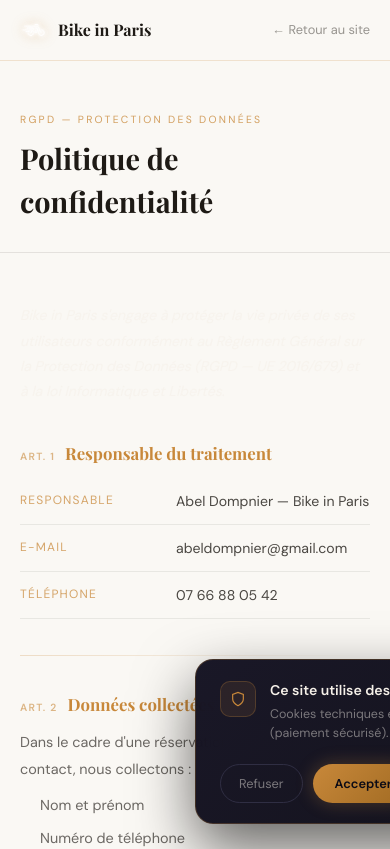
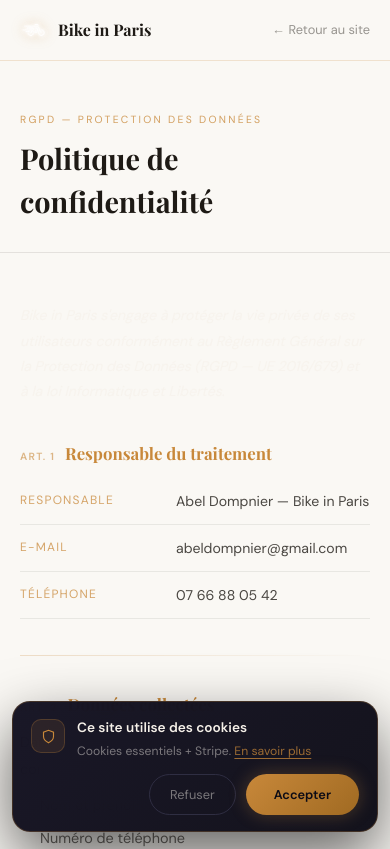
Before and after one commit to bikeinparisteam-source/Bike-in-paris-, a React (Vite) app: page /confidentialite in a window 390 px wide. Shown: the top 849 px of the page. Built offline with nearby package versions, Linux system fonts and the light colour scheme; a web font is replaced by a local one.

Commit message:
Fix bannière cookies mobile : centrage + layout vertical

```diff
--- a/src/components/CookieBanner.jsx
+++ b/src/components/CookieBanner.jsx
@@ -2,9 +2,20 @@ import { useState, useEffect } from 'react'
 import { motion, AnimatePresence } from 'framer-motion'
 import { useNavigate } from 'react-router-dom'
 
+function useIsMobile(bp = 768) {
+  const [m, setM] = useState(() => typeof window !== 'undefined' && window.innerWidth < bp)
+  useEffect(() => {
+    const h = () => setM(window.innerWidth < bp)
+    window.addEventListener('resize', h, { passive: true })
+    return () => window.removeEventListener('resize', h)
+  }, [bp])
+  return m
+}
+
 export default function CookieBanner() {
   const [visible, setVisible] = useState(false)
   const navigate = useNavigate()
+  const isMobile = useIsMobile()
 
   useEffect(() => {
     const consent = localStorage.getItem('bip_cookie_consent')
@@ -25,39 +36,40 @@ export default function CookieBanner() {
     <AnimatePresence>
       {visible && (
         <motion.div
-          initial={{ y: 100, opacity: 0 }}
-          animate={{ y: 0, opacity: 1 }}
-          exit={{ y: 100, opacity: 0 }}
+          initial={{ y: 100, opacity: 0, x: '-50%' }}
+          animate={{ y: 0, opacity: 1, x: '-50%' }}
+          exit={{ y: 100, opacity: 0, x: '-50%' }}
           transition={{ duration: 0.45, ease: [0.16,1,0.3,1] }}
           style={{
             position: 'fixed',
-            bottom: '20px', left: '50%', transform: 'translateX(-50%)',
-            width: 'min(720px, calc(100vw - 32px))',
+            bottom: isMobile ? '12px' : '20px',
+            left: '50%',
+            width: 'min(720px, calc(100vw - 24px))',
             zIndex: 9999,
             borderRadius: '18px',
             background: 'linear-gradient(135deg, rgba(18,16,32,0.97) 0%, rgba(12,11,21,0.97) 100%)',
             border: '1px solid rgba(200,136,58,0.25)',
             boxShadow: '0 24px 60px rgba(0,0,0,0.6), 0 0 0 1px rgba(255,255,255,0.04)',
-            padding: '20px 24px',
+            padding: isMobile ? '16px 18px' : '20px 24px',
             backdropFilter: 'blur(20px)',
             WebkitBackdropFilter: 'blur(20px)',
           }}
         >
-          <div style={{ display: 'flex', alignItems: 'center', gap: '20px', flexWrap: 'wrap' }}>
+          <div style={{ display: 'flex', flexDirection: isMobile ? 'column' : 'row', alignItems: isMobile ? 'stretch' : 'center', gap: isMobile ? '14px' : '20px' }}>
 
             {/* Icône + texte */}
-            <div style={{ display: 'flex', alignItems: 'flex-start', gap: '14px', flex: 1, minWidth: '240px' }}>
-              <div style={{ width: '36px', height: '36px', borderRadius: '10px', background: 'rgba(200,136,58,0.1)', border: '1px solid rgba(200,136,58,0.25)', display: 'flex', alignItems: 'center', justifyContent: 'center', flexShrink: 0, marginTop: '1px' }}>
-                <svg width="16" height="16" viewBox="0 0 24 24" fill="none" stroke="#C8883A" strokeWidth="1.8" strokeLinecap="round">
+            <div style={{ display: 'flex', alignItems: 'flex-start', gap: '12px', flex: 1 }}>
+              <div style={{ width: '34px', height: '34px', borderRadius: '10px', background: 'rgba(200,136,58,0.1)', border: '1px solid rgba(200,136,58,0.25)', display: 'flex', alignItems: 'center', justifyContent: 'center', flexShrink: 0, marginTop: '1px' }}>
+                <svg width="15" height="15" viewBox="0 0 24 24" fill="none" stroke="#C8883A" strokeWidth="1.8" strokeLinecap="round">
                   <path d="M12 22s8-4 8-10V5l-8-3-8 3v7c0 6 8 10 8 10z"/>
                 </svg>
               </div>
               <div>
-                <p style={{ fontFamily: "'DM Sans', sans-serif", fontWeight: 600, fontSize: '0.88rem', color: '#F5F0E8', margin: '0 0 4px' }}>
+                <p style={{ fontFamily: "'DM Sans', sans-serif", fontWeight: 600, fontSize: '0.85rem', color: '#F5F0E8', margin: '0 0 3px' }}>
                   Ce site utilise des cookies
                 </p>
-                <p style={{ fontFamily: "'DM Sans', sans-serif", fontSize: '0.78rem', color: 'rgba(245,240,232,0.45)', margin: 0, lineHeight: 1.55 }}>
-                  Cookies techniques essentiels + Stripe (paiement sécurisé).{' '}
+                <p style={{ fontFamily: "'DM Sans', sans-serif", fontSize: '0.76rem', color: 'rgba(245,240,232,0.45)', margin: 0, lineHeight: 1.5 }}>
+                  Cookies essentiels + Stripe.{' '}
                   <span
                     onClick={() => navigate('/confidentialite')}
                     style={{ color: 'rgba(200,136,58,0.75)', cursor: 'pointer', textDecoration: 'underline', textUnderlineOffset: '3px' }}
@@ -69,11 +81,12 @@ export default function CookieBanner() {
             </div>
 
             {/* Boutons */}
-            <div style={{ display: 'flex', gap: '10px', flexShrink: 0 }}>
+            <div style={{ display: 'flex', gap: '10px', flexShrink: 0, justifyContent: isMobile ? 'flex-end' : 'flex-start' }}>
               <button
                 onClick={refuse}
                 style={{
-                  padding: '9px 18px', borderRadius: '50px', border: '1px solid rgba(58,56,80,0.7)',
+                  padding: isMobile ? '10px 20px' : '9px 18px',
+                  borderRadius: '50px', border: '1px solid rgba(58,56,80,0.7)',
                   background: 'transparent', cursor: 'pointer',
                   fontFamily: "'DM Sans', sans-serif", fontSize: '0.8rem', color: 'rgba(245,240,232,0.45)',
                   transition: 'all 0.2s',
@@ -86,7 +99,8 @@ export default function CookieBanner() {
               <button
                 onClick={accept}
                 style={{
-                  padding: '9px 22px', borderRadius: '50px', border: 'none',
+                  padding: isMobile ? '10px 28px' : '9px 22px',
+                  borderRadius: '50px', border: 'none',
                   background: 'linear-gradient(135deg, #C8883A, #A06A22)',
                   cursor: 'pointer',
                   fontFamily: "'DM Sans', sans-serif", fontSize: '0.8rem', fontWeight: 600, color: '#0C0B15',
```
